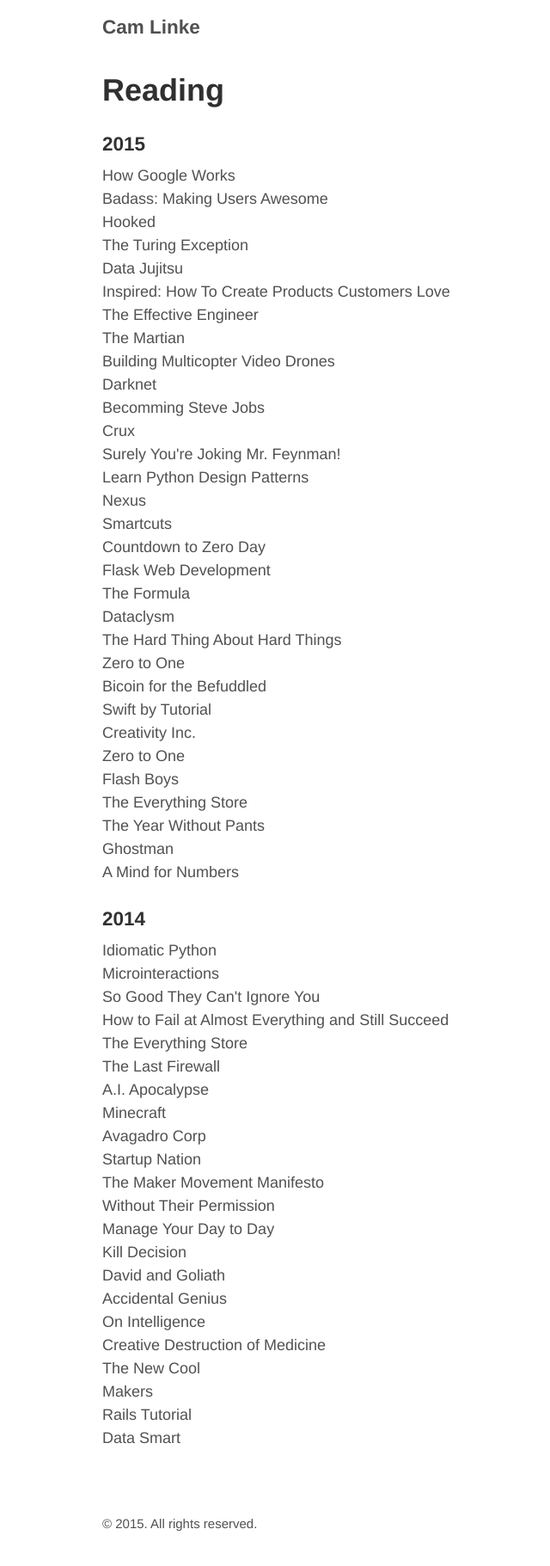
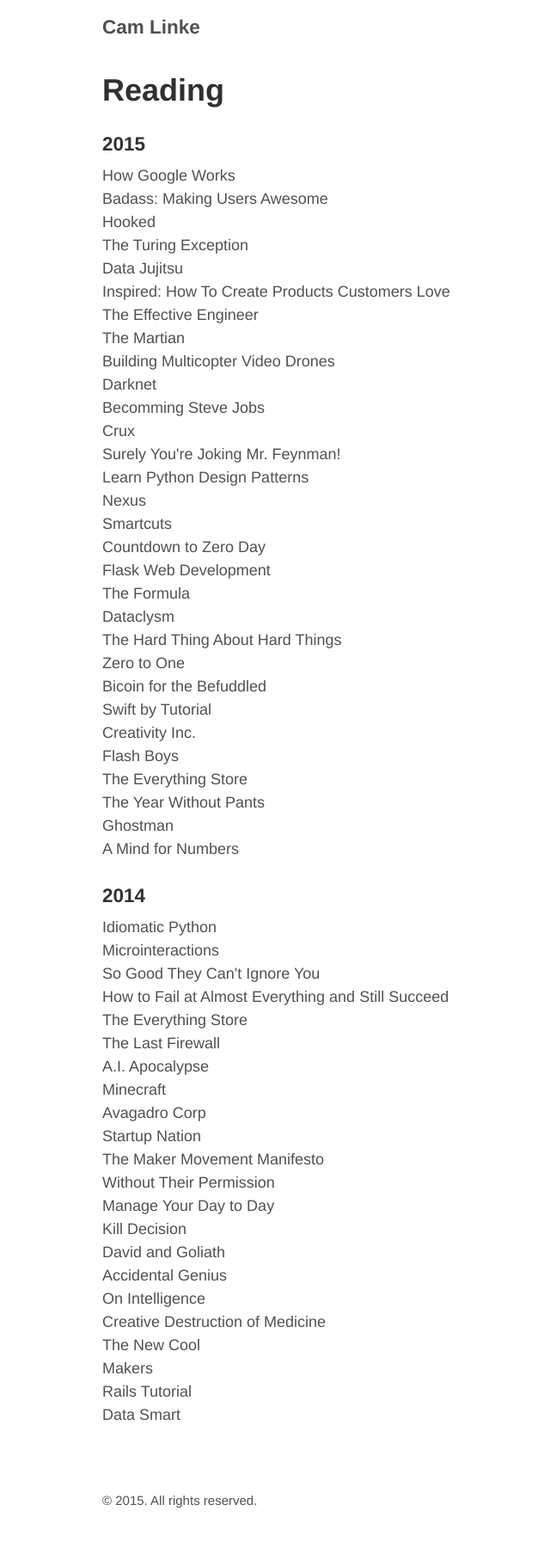
Before and after one commit to camlinke/camlinke.github.io, a Jekyll site: the page built from reading.md, in a window 1280 px wide. Shown: the whole page at 86% size, without its empty margins (206-846 px from the left). Built offline with Jekyll 4.4.1, drawn with Linux system fonts in a browser that asks for light colours; nearby versions of some CDN libraries; after the commit the page ends 1794 px from its top, so only the background shows below that.

Commit message:
fixed double entry of book on reading list

```diff
--- a/reading.md
+++ b/reading.md
@@ -30,7 +30,6 @@
     <li>Bicoin for the Befuddled</li>
     <li>Swift by Tutorial</li>
     <li>Creativity Inc.</li>
-    <li>Zero to One</li>
     <li>Flash Boys</li>
     <li>The Everything Store</li>
     <li>The Year Without Pants</li>
```
